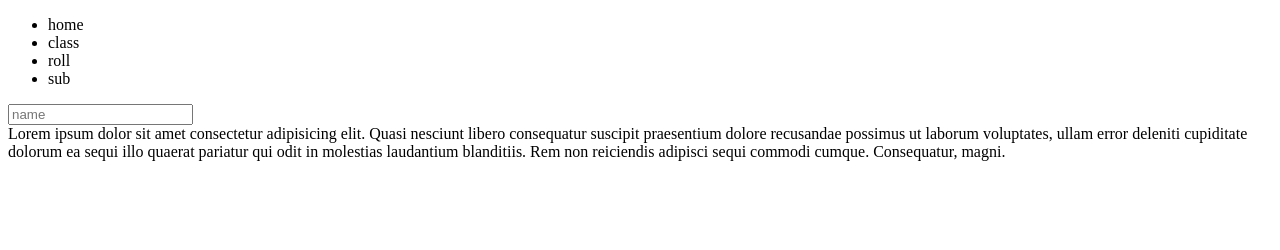
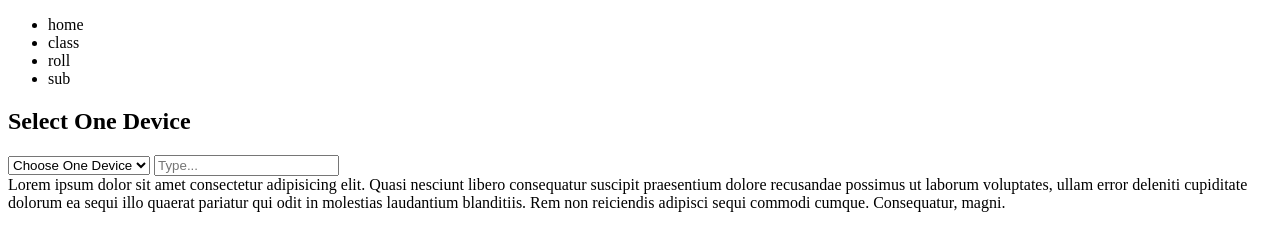
Before and after one commit to tabrez-1409/Learning-JavaScript, a plain HTML site: page index.html in a window 1280 px wide. Drawn offline with Linux system fonts and the light colour scheme.

Commit message:
EventListener

```diff
--- a/index.html
+++ b/index.html
@@ -10,8 +10,16 @@
         <li>roll</li>
         <li>sub</li>
     </ul>
+    <h2>Select One Device</h2>
+    <select name="Device">
+        <option selected disabled value="Aple">Choose One Device</option>
+        <option value="Apple">Apple</option>
+        <option value="Lava">Lava</option>
+        <option value="Xiomi">Xiomi</option>
+        <option value="Samsung">Samsung</option>
+    </select>
 
-    <input type="text" placeholder="name">
+    <input type="text" placeholder="Type...">
     <div class="div">Lorem ipsum dolor sit amet consectetur adipisicing elit. Quasi nesciunt libero consequatur suscipit praesentium dolore recusandae possimus ut laborum voluptates, ullam error deleniti cupiditate dolorum ea sequi illo quaerat pariatur qui odit in molestias laudantium blanditiis. Rem non reiciendis adipisci sequi commodi cumque. Consequatur, magni.</div>
 
 
--- a/js.js
+++ b/js.js
@@ -31,8 +31,25 @@
 // img.setAttribute("src","https://plus.unsplash.com/premium_photo-1794287321419-09b339e2fcd9?q=80&w=1170&auto=format&fit=crop&ixlib=rb-4.1.0&ixid=NHwxMjA3fDA%3D");
 // div.prepend(img);
 
-let inp = document.querySelector("input");
+// let inp = document.querySelector("input");
 
-inp.addEventListener("input",function(data){
-    console.log(data.data);
-})
+// inp.addEventListener("input",function(data){
+//     console.log(data.data);
+// })
+
+// let slc = document.querySelector("select");
+// let h2 = document.querySelector("h2");
+// slc.addEventListener("change",function(data){
+//     h2.textContent= `${data.target.value} Selected`;
+// });
+
+// let h2 = document.querySelector("h2");
+
+// window.addEventListener("keydown",function(data){
+
+//     if(data.key === " "){
+//         h2.textContent = "Spc";
+//     }else{
+//         h2.textContent = data.key;
+//     }
+// })
```
